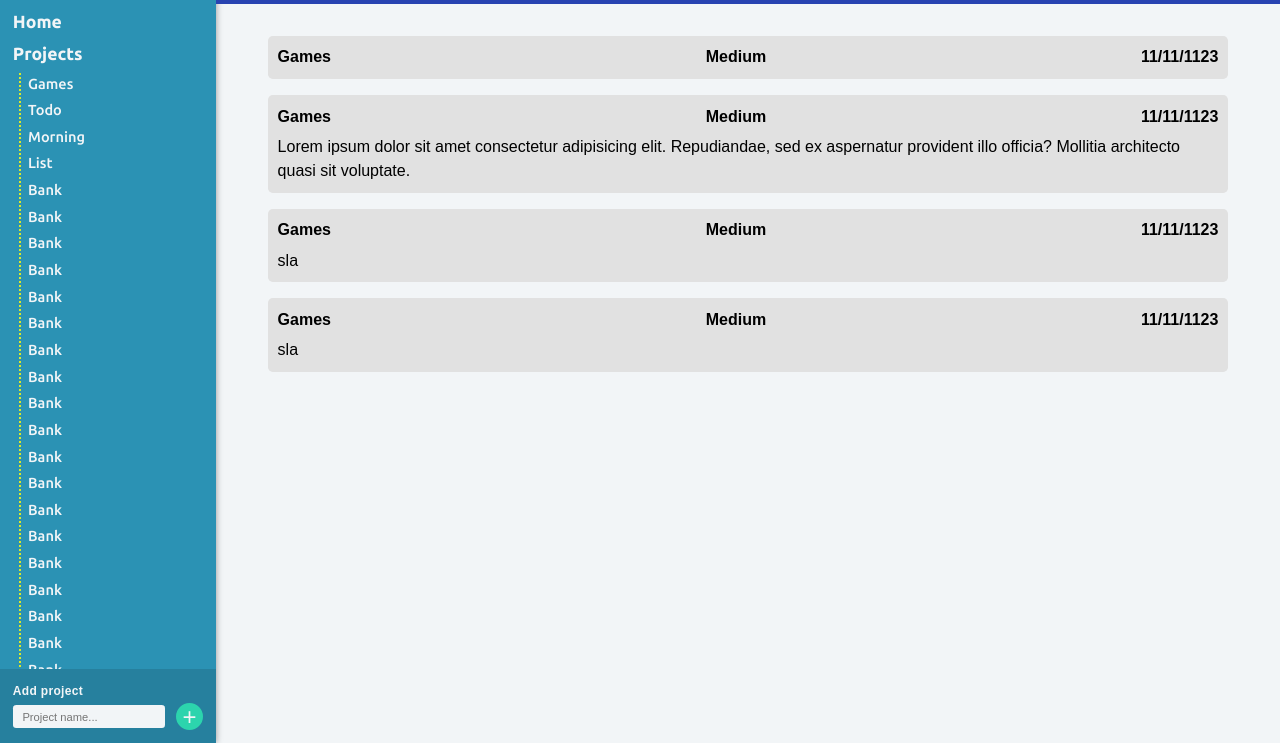
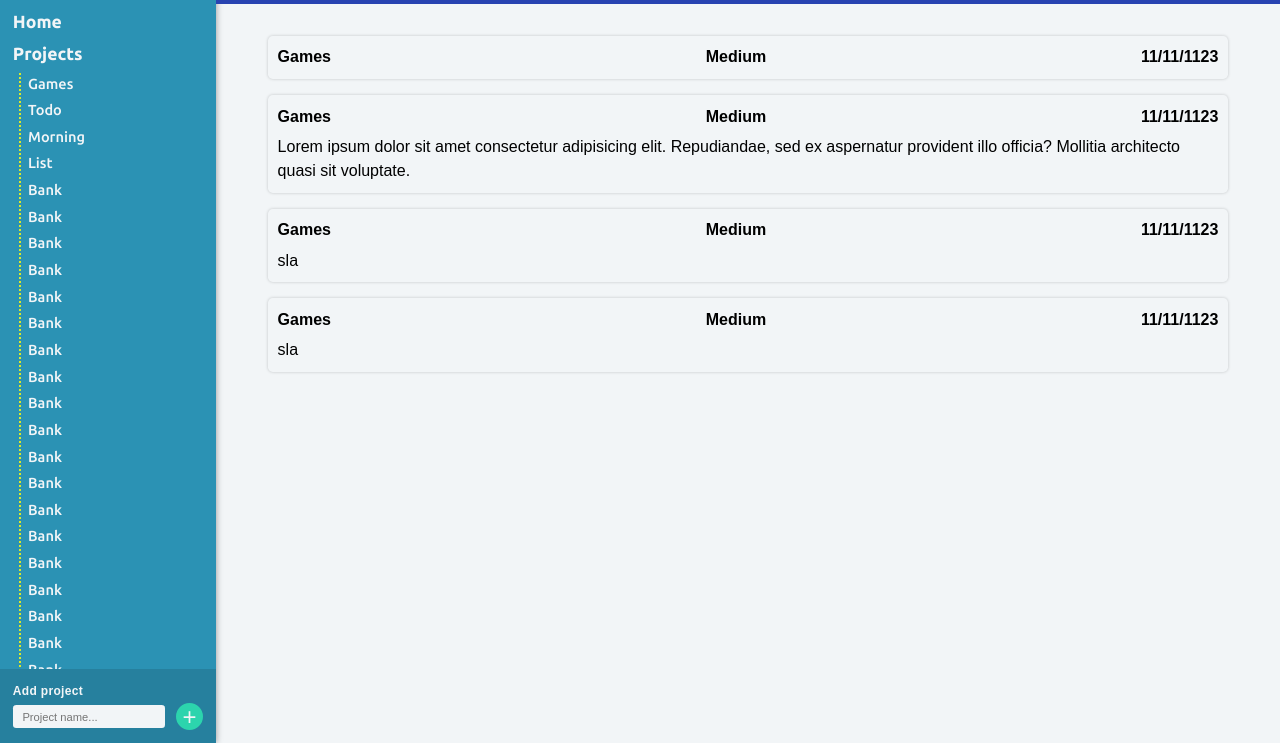
Before and after one commit to gabs712/todo-list, a website built with webpack: page src/index.html in a window 1280 px wide. Shown: the part 57-800 px from the top of the page. Built offline with nearby package versions, Linux system fonts and the light colour scheme.

Commit message:
Change card border

```diff
--- a/src/sass/components/todos.scss
+++ b/src/sass/components/todos.scss
@@ -7,7 +7,7 @@
   gap: 1rem;
 
   &__card {
-    background-color: rgb(225, 225, 225);
+    box-shadow: 0 0 .2rem rgb(black, .2);
     padding: .6rem;
     display: grid;
     gap: .4rem;
```
